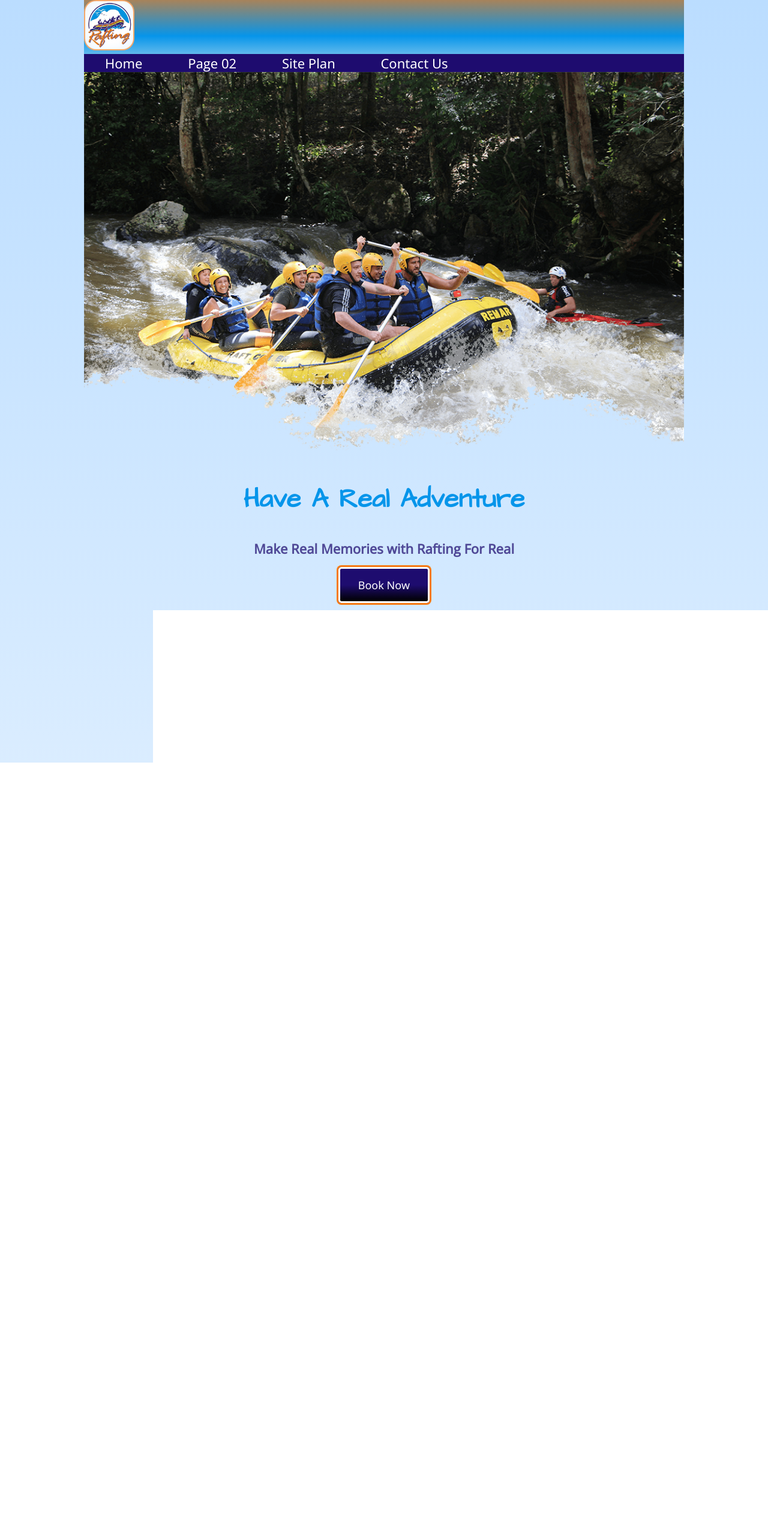
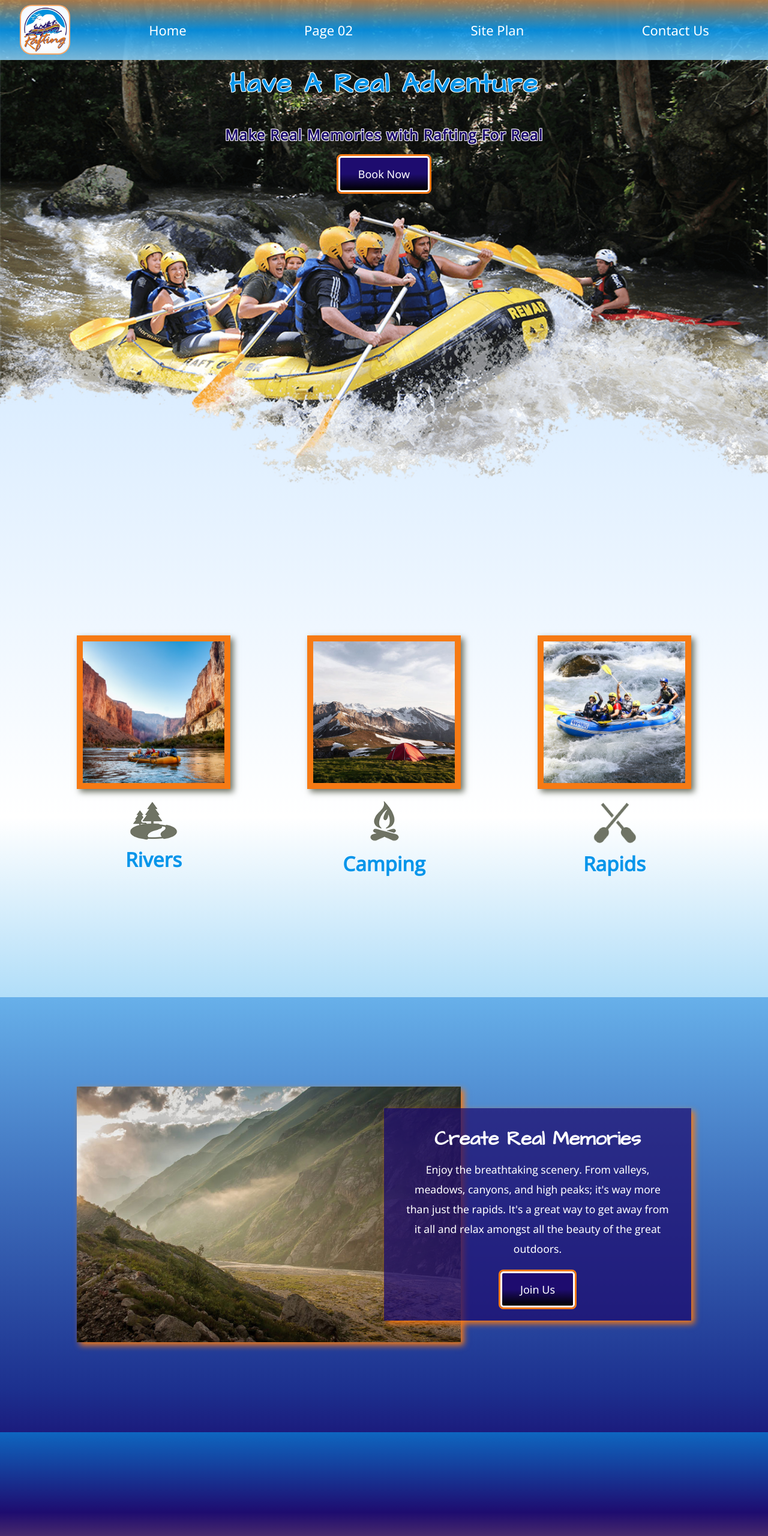
Before and after one commit to bpavlakos-edu/wdd130, a plain HTML site: page wwr/index.html in a window 1280 px wide. Shown: the top 2560 px of the page at 60% size. Drawn offline with nearby package versions, Linux system fonts and the light colour scheme.

Commit message:
Week 07 Assignment Completed

```diff
--- a/wwr/styles/style.css
+++ b/wwr/styles/style.css
@@ -5,7 +5,7 @@
 
 /*Container for body content*/
 #content{
-    width:  1000px;
+    width:  100%; /*Setting the width to 1000px is what was messing this up so badly*/
     margin: 0 auto;
     max-width: 1600px;
 }
@@ -15,35 +15,125 @@ body{
     color:#0695EA;
     background-color: white;
     background-image: linear-gradient(#bdf,#fff 50%,#0695EA 85%,#1E0C6F,#f67a14ab);
-    font-family : 'Open Sans', 'Trebuchet MS', sans-serif; /*Step 01*/
-    font-size: 22px; /*Step 02*/
-    margin: 0; /*Step 03*/
-    padding: 0; /*Step 03*/
+    font-family : 'Open Sans', 'Trebuchet MS', sans-serif; /*W05 - Step 01*/
+    font-size: 22px; /*W05 - Step 02*/
+    margin: 0; /*W05 - Step 03*/
+    padding: 0; /*W05 - Step 03*/
+}
+
+/*Header Section*/
+header{
+    background-color: #0696eab8; /*Altered to take advantage of transparency*/
+    background-image: repeating-linear-gradient(#f67a14a8,#0695EAa8,#bbddeea8); /*Altered to take advantage of transparency*/
+    display: grid; /*W07 - Step 01A*/
+    grid-template-columns: 150px auto; /*W07 - Step 01A*/
+    /*border: 1px solid #0696ea;*/
+}
+
+.logo{
+    width: 80px;
+    background-color: #fff;
+    background: radial-gradient(#fff 50%,rgb(236, 245, 255));
+    border: 2px solid #f67a14a2; /*https://www.w3schools.com/css/css3_buttons.asp https://developer.mozilla.org/en-US/docs/Web/CSS/border-style https://developer.mozilla.org/en-US/docs/Web/CSS/border*/
+    border-radius: 20px; /*https://www.w3schools.com/css/css3_borders.asp*/
+}
+
+#logo_link{/*Added Week 05*/
+    padding-top: 5px; /*W05 - Step 04*/
+    justify-self: center; /*W07 - Step 01C*/
+    align-self: center; /*W07 - Step 01C*/
+}
+
+nav{
+    /*background-color: #1e0c6f;*/ /*Removed in week 07 so that the cool background is still visible with the grid*/
+    display: flex; /*W07 - Step 01B*/
+    justify-content: space-around; /*W07 - Step 01B*/
+}
+
+/*Attempted line below nav bar*/
+/* header::after{
+    width: 100%;
+    height: 5px;
+    background-color: #0695EA;
+    content: "";
+    z-index: 1;
+    display: block;
+} */
+
+nav a{
+    text-decoration: none;
+    text-align: center;
+    color: #fff;
+    /*background-color: #1e0c6f75; /*Restored in w07, and now transparent, Due to new grid display*/ /*Previous transparency level: a2*/
+    transition-duration: 200ms; /*https://www.w3schools.com/css/css3_buttons.asp I finally understand how this works*/
+    padding: 35px; /*W05 - Step 04*/ /*If this is changed to 0px 35px 35px 35px, it fixes the issue we're having with backgrounds being too large on the top*/
+    /* border-radius: 15px; */
+    /*margin: 10px 0;*/ /*Experimenting with new ways of making the nav elements not touch the line so the background is still visible*/
+    /*background: linear-gradient(#00000059,#1E0C6F75); /*Changed to gradient*/
+    background: linear-gradient(#00000000,#1E0C6F00); /*Changed to gradient*/
+    /*border: 1px solid #0696ea00;/*#1E0C6F;*/
+}
+
+nav a:hover{
+    background-color: #0695EA75;
+    color: #1E0C6F;
+    padding: 35px; /*W05 - Step 04*/ /*If this is changed to 0px 35px 35px 35px, it fixes the issue we're having with backgrounds being too large on the top*/
+    background: linear-gradient(#ffffffbc,#0696eabc); /*Changed to gradient*/
+    /*background: linear-gradient(#0695EA,#bbddee); /*Changed to gradient*/
+    /*border: 1px solid #0695EA88;*/
+}
+
+/*Hero and book (and join) button*/
+
+#hero{ /*Added W07*/
+    display: grid; /*W07 Step 2A*/
+    grid-template-columns: 1fr 3fr 1fr; /*W07 Step 2A*/
+    grid-template-rows: 1fr 1fr; /*Not asked for but I added it*/
+    margin-top: -100px; /*W07 Step 3A*/
+}
+
+#hero-box{ /*Added W07*/
+    grid-column: 1/4; /*W07 Step 2B*/
+    grid-row: 1/3; /*W07 Step 2B*/
+    z-index: -1; /*W07 Step 3C*/
+}
+
+#hero-msg{ /*Added W07*/
+    grid-column: 2/3; /*W07 Step 2C*/
+    grid-row: 1/2; /*W07 Step 2C*/
+    margin-top: 100px; /*W07 Step 3B*/
+}
+
+#hero-msg h4{/*Added to provide contrast as suggested in W07 Step 2D*/
+    color: #1e0c6f; /*#f67a14*/
+    text-shadow: 1px 1px 0px #fff, -1px -1px 0px #fff, -1px 1px 0px #fff, 1px -1px 0px #fff; /*Multiple Shadows as described here: https://developer.mozilla.org/en-US/docs/Learn/CSS/Styling_text/Fundamentals#text_drop_shadows and https://developer.mozilla.org/en-US/docs/Web/CSS/text-shadow#multiple_shadows*/
+    letter-spacing: 0.05em; /*Increased spacing*/
+    font-size: 1.109em; /*Increased size of font for better visiblity*/
+}
+
+#hero-img{
+    width: 100%;
 }
 
 #hero-msg h1, #hero-msg h4{
     text-align: center;
 }
 
-/*Added because it just doesn't look right*/
-nav{
-    background-color: #1e0c6f;
+.home-title{
+    color: #0695EA;
+    font-family: 'Architects Daughter', 'Papyrus', sans-serif; /*W05 - Step 01*/
+    font-size: 2em; /*W05 - Step 02*/
+    margin-top: 10px; /*W05 - Step 05*/
+    text-shadow: 1px 1px 0px #fff, -1px -1px 0px #fff, -1px 1px 0px #fff, 1px -1px 0px #fff; /*Added to provide contrast as suggested in W07 Step 2D*/
+    letter-spacing: 0.05em;
 }
 
-nav a{
-    text-decoration: none;
-    text-align: center;
-    color: #fff;
-    /*background-color: #1E0C6F;*/ /*typo fixed*/
-    transition-duration: 200ms; /*https://www.w3schools.com/css/css3_buttons.asp I finally understand how this works*/
-    padding: 35px; /*Step 04*/ /*If this is changed to 0px 35px 35px 35px, it fixes the issue we're having with backgrounds being too large on the top*/
+h4{ /*Generic Selector No longer in use due to #hero-msg h4*/
+    color: #1e0c6f;
 }
 
-nav a:hover{
-    background-color: #0695EA;
-    color: #1E0C6F;
-    padding: 35px; /*Step 04*/ /*If this is changed to 0px 35px 35px 35px, it fixes the issue we're having with backgrounds being too large on the top*/
-
+.button-box{ /*Generic Selector*/
+    text-align: center;
 }
 
 .book, .join{
@@ -51,10 +141,10 @@ nav a:hover{
     background-color: #1E0C6F;
     color: #fff;
     transition-duration: 200ms;
-    font-size: 18px; /*Step 02*/
-    padding: 15px 30px; /*Step 04*/
-    margin-top: 50px; /*Step 05*/
-    border-radius: 5px; /*Rounded button!*//*Step 06*/
+    font-size: 18px; /*W05 - Step 02*/
+    padding: 15px 30px; /*W05 - Step 04*/
+    margin-top: 50px; /*W05 - Step 05*/
+    border-radius: 5px; /*Rounded button!*//*W05 - Step 06*/
     border: 3px solid #fff; /*Added for better visibility*/
     box-shadow: 0px 0px 0px 3px #f67a14;
     background-image: linear-gradient(#1E0C6F 50%, #000);
@@ -70,95 +160,111 @@ nav a:hover{
     background-image: linear-gradient(#0696ea,#fff);
 }
 
-.button-box{
-    text-align: center;
-}
+/*Main (middle) content*/
 
 main section{
     text-align: center;
 }
 
 main section img{
-    box-sizing: border-box; /*Step 06*/ /*"Now the border and image will be included in the size of those images."*/
+    box-sizing: border-box; /*W05 - Step 06*/ /*"Now the border and image will be included in the size of those images."*/
+}
+
+.home-grid{ /*W07 Added*/
+    display: grid; /*W07 Step 4A*/
+    grid-template-columns: repeat(10,1fr); /*W07 Step 4A*/
+    /*Rows are implcitly constructed*/
+}
+
+.card-img, .mountains{
+    width: 100%; /*W07 Step 4B*/
+}
+
+/*Card grid placements*/
+.rivers-card{
+    grid-column: 2/4; /*W07 Step 4C*/
+    grid-row: 2/3; /*W07 Step 4C*/
+}
+
+.camping-card{
+    grid-column: 5/7; /*W07 Step 4C*/
+    grid-row: 2/3; /*W07 Step 4C*/
+}
+
+.rapids-card{
+    grid-column: 8/10; /*W07 Step 4C*/
+    grid-row: 2/3; /*W07 Step 4C*/
+}
+
+/*Card size*/
+.card-img{/*Week 05*/
+    border: 10px solid #f67a14; /*W05 - Step 06*/
+    transition: 0.5s; /*W07 Step 6A*/
+    box-shadow: 5px 5px 10px #6f7364; /*W07 Step 6A*/
+}
+
+.card-img:hover{ /*Added week 07*/
+    opacity: .6; /*W07 Step 6A*/
+    transform: scale(1.1); /*W07 Step 6A*/
+}
+
+.rivers-card, .camping-card, .rapids-card{ /*Week 05*/
+    margin: 200px 0; /*W05 - Step 05*/
+}
+
+.icon{
+    width: 80px;
+    padding-top: 10px; /*W05 - Step 04*/
 }
 
 #background{
     height: 725px;
     background-color: #1e0c6f54;
     background-image: linear-gradient(#56c1ff96,#1e0c6fbb);
+    grid-column: 1/11; /*W07 - Step 04C*/
+    grid-row: 4/9; /*W07 - Step 04C*/
 }
 
-h2{/*Added Week 05*/
-    margin: 0; /*Step 03*/
-}
-
-h4{
-    color: #1e0c6fb9;
-}
-
-header{
-    background-color: #0695EA;
-    background-image: repeating-linear-gradient(#f67a14ab,#0695EA,#bde);
-}
-
-.logo{
-    width: 80px;
-    background-color: #fff;
-    background: radial-gradient(#fff 50%,rgb(236, 245, 255));
-    border: 2px solid #f67a14a2; /*https://www.w3schools.com/css/css3_buttons.asp https://developer.mozilla.org/en-US/docs/Web/CSS/border-style https://developer.mozilla.org/en-US/docs/Web/CSS/border*/
-    border-radius: 20px; /*https://www.w3schools.com/css/css3_borders.asp*/
-}
-
-#logo_link{/*Added Week 05*/
-    padding-top: 5px; /*Step 04*/
-}
-
-.home-title{
-    color: #0695EA;
-    font-family: 'Architects Daughter', 'Papyrus', sans-serif; /*Step 01*/
-    font-size: 2em; /*Step 02*/
-    margin-top: 10px; /*Step 05*/
-}
-
-#hero-img{
-    width: 100%;
-}
-
-.card-img{/*Week 05*/
-    border: 10px solid #f67a14; /*Step 06*/
-}
-
-.rivers-card, .camping-card, .rapids-card{ /*Week 05*/
-    margin: 200px 0; /*Step 05*/
-}
-
-.icon{
-    width: 80px;
-    padding-top: 10px; /*Step 04*/
+.mountains{ /*Added Week 07*/
+    grid-column: 2/7; /*W07 Step 04C*/
+    grid-row: 5/8; /*W07 Step 04C*/
+    box-shadow: 5px 5px 10px #f67a14; /*W07 Step 06B*/
 }
 
 .msg{
     background-color: #1e0c6fb9;
-    line-height: 1.5em; /*Step 02*/
-    padding: 35px; /*Step 04*/
+    line-height: 1.5em; /*W05 - Step 02*/
+    padding: 35px; /*W05 - Step 04*/
+    grid-column: 6/10; /*W07 Step 04C*/
+    grid-row: 6/7; /*W07 Step 04C*/
+    box-shadow: 5px 5px 10px #f67a14; /*W07 Step 06B*/
+}
+
+h2{/*Added Week 05*/
+    margin: 0; /*W05 - Step 03*/
 }
 
 .msg h2{
     color: #fff;
-    font-family: 'Architects Daughter', 'Papyrus', sans-serif; /*Step 01*/
+    font-family: 'Architects Daughter', 'Papyrus', sans-serif; /*W05 - Step 01*/
 }
 
 .msg p{
     color: #fff;
-    font-size: 0.8em; /*Step 02*/
-    padding-bottom: 15px; /*Step 04*/
+    font-size: 0.8em; /*W05 - Step 02*/
+    padding-bottom: 15px; /*W05 - Step 04*/
 }
+
+/*Footer section*/
 
 footer{
     color:#fff;
     background-color: #1e0c6fb9;
-    padding: 25px 50px; /*Step 04*/
-    margin-top: 200px; /*Step 05*/
+    padding: 25px 50px; /*W05 - Step 04*/
+    margin-top: 200px; /*W05 - Step 05*/
+    display: flex; /*W07 Step 05*/
+    justify-content: space-around; /*W07 Step 05*/
+    align-items: center; /*W07 Step 05*/
 }
 
 footer a{
@@ -171,10 +277,59 @@ footer a:hover{
     text-decoration: underline;
 }
 
+.social a, .social a:hover{/*Social media underline bug fix, discovered in W05 added W07, targets normal and hover a links for icons*/
+    color: transparent;
+    text-decoration: none;
+}
+
 footer p{
     font-size: 1.2em;
 }
 
 footer .social img{ /*Added week 05*/
-    padding-top: 15px; /*Step 04*/
+    padding-top: 15px; /*W05 - Step 04*/
 }
+
+/*Mobile Phone Accessibility*/
+/*Added Week 07*/
+@media screen and (max-width: 900px){
+    #hero, .home-grid{
+        display: block;
+        height: auto;
+    }
+    nav, footer{
+        flex-direction: column;
+    }
+    nav a{
+        display: block;
+        padding: 15px;
+    }
+    #hero{
+        margin-top: 0;
+    }
+    #hero-msg{
+        margin-top: 0;
+    }
+    #hero-msg h4{/*Hidden On mobile devices*/
+        display: none;
+    }
+    .home-title{
+        font-size: 25px;
+        color: #0695EA;
+    }
+    .rivers-card, .camping-card, .rapids-card{
+        margin: 50px auto;
+        width: 60%;
+    }
+    #background{
+        display: none;
+    }
+    .mountains, .msg{
+        width: 80%;
+        display: block;
+        margin: 0 auto;
+    }
+    footer{
+        margin-top: 25px;
+    }
+}
```
